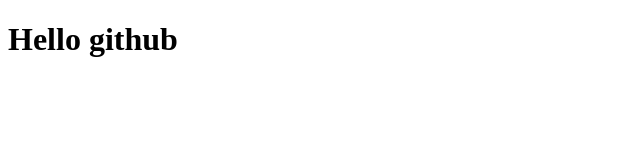
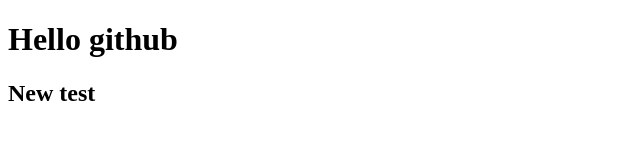
Before and after one commit to Milka21016/hw-frontend-start--2611, a plain HTML site: page index.html in a window 1280 px wide. Shown: the whole page, without its empty margins (0-640 px from the left). Drawn offline with Linux system fonts and the light colour scheme.

Commit message:
Add new tag

```diff
--- a/index.html
+++ b/index.html
@@ -9,5 +9,8 @@
     <h1>
         Hello github
     </h1>
+    <h2>
+        New test
+    </h2>
 </body>
 </html>
```
